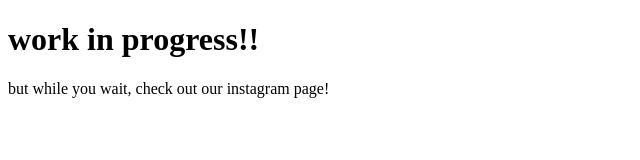
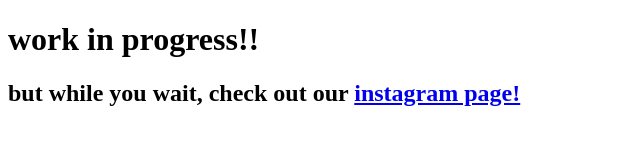
Before and after one commit to TheCasualDev/decoy.band, a plain HTML site: page index.html in a window 1280 px wide. Shown: the whole page, without its empty margins (0-640 px from the left). Drawn offline with Linux system fonts and the light colour scheme.

Commit message:
updated index

```diff
--- a/index.html
+++ b/index.html
@@ -6,6 +6,6 @@
     </head>
     <body>
         <h1><b>work in progress!!</b></h1>
-        <p>but while you wait, check out our <a herf="https://instagram.com/decoy_bandofficial">instagram page!</p>
+        <h2>but while you wait, check out our <a href="https://www.instagram.com/decoy_bandofficial/" title="decoy official instagram page">instagram page!</h2>
     </body>
 </html>
```
